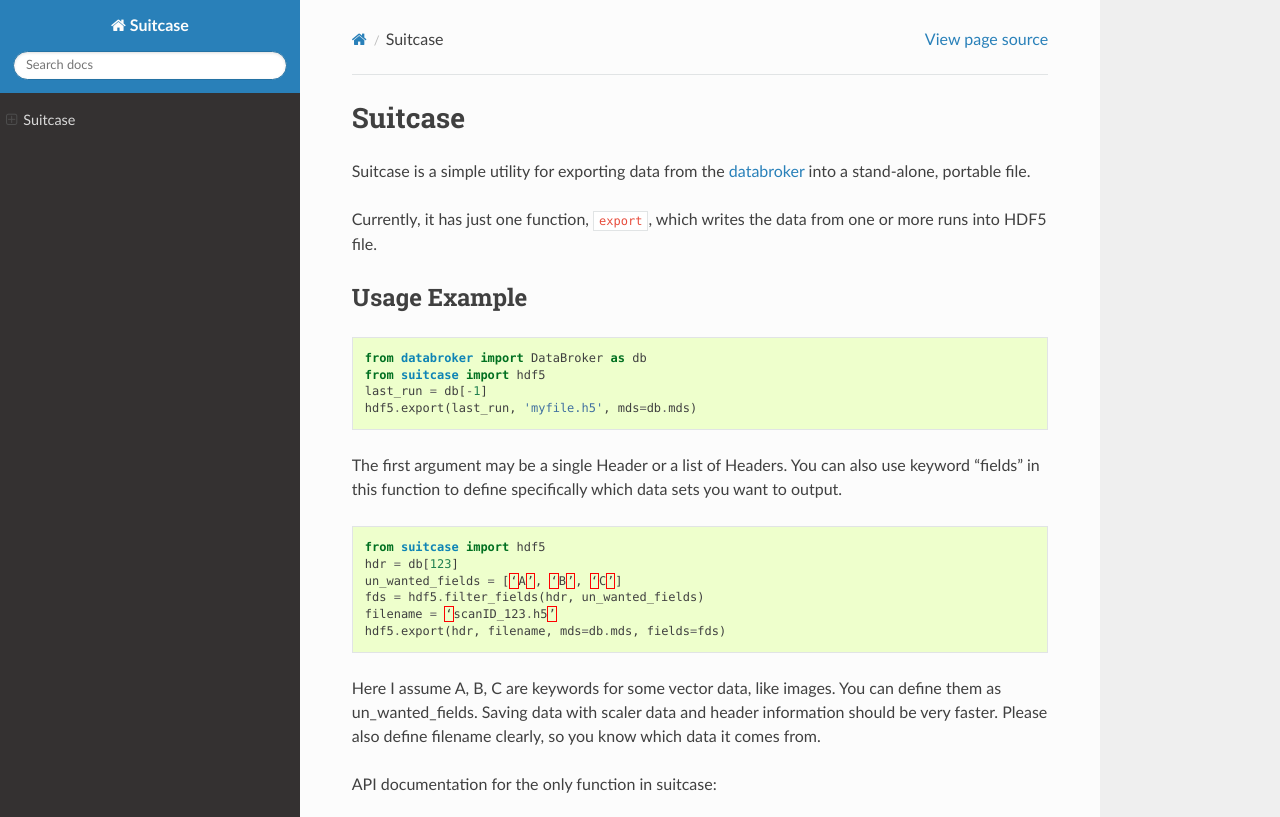
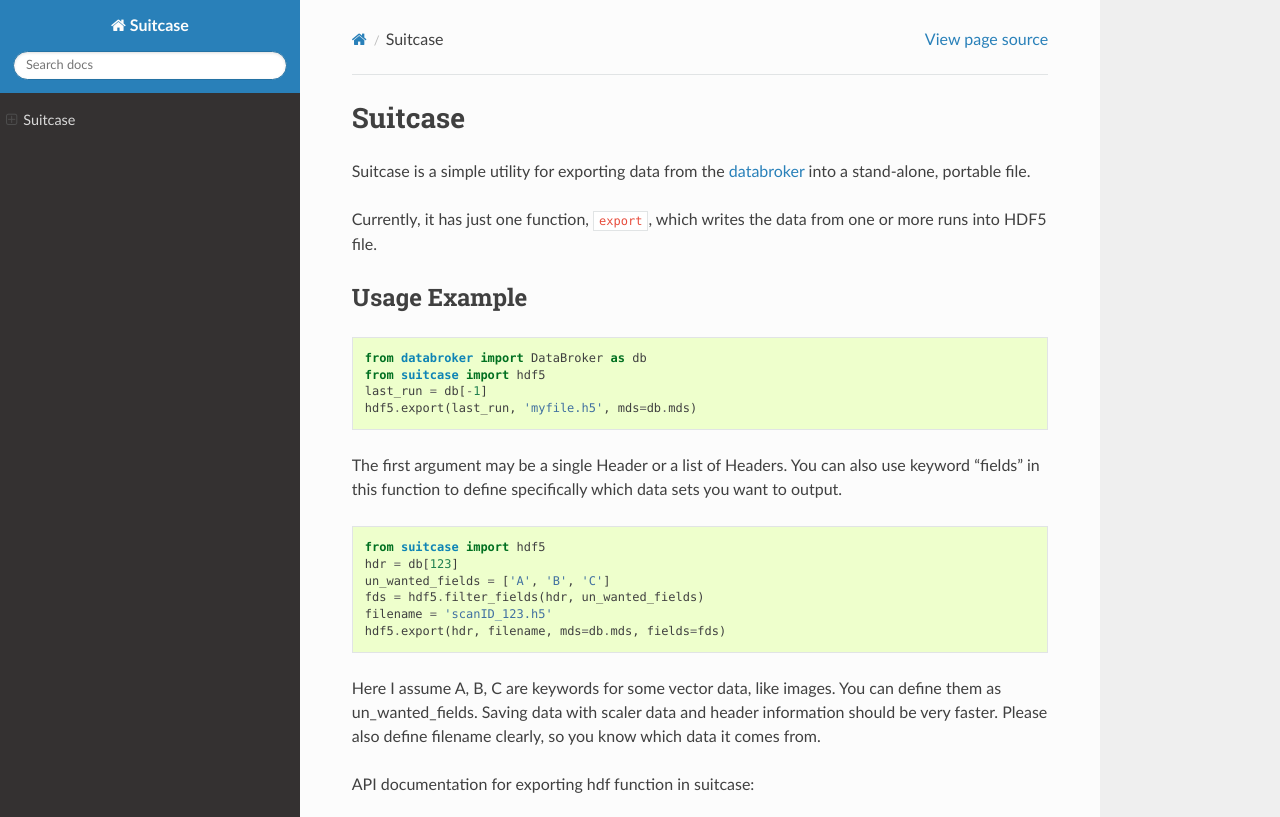
Before and after one commit to bluesky/suitcase-core, a Sphinx documentation site: the page built from doc/source/index.rst, in a window 1280 px wide and 1371 px high, cut to the strip 0-817 px from the top of the window. Built offline with Sphinx 7.4.7 and the Read the Docs theme 2.0.0, drawn with Linux system fonts in a browser that asks for light colours.

Commit message:
DOC: quotation mark correction

```diff
--- a/doc/source/index.rst
+++ b/doc/source/index.rst
@@ -30,20 +30,20 @@ in this function to define specifically which data sets you want to output.
 
     from suitcase import hdf5
     hdr = db[123]
-    un_wanted_fields = [‘A’, ‘B’, ‘C’]
+    un_wanted_fields = ['A', 'B', 'C']
     fds = hdf5.filter_fields(hdr, un_wanted_fields)
-    filename = ‘scanID_123.h5’
+    filename = 'scanID_123.h5'
     hdf5.export(hdr, filename, mds=db.mds, fields=fds)
 
 Here I assume A, B, C are keywords for some vector data, like images. You can define them as un_wanted_fields.
 Saving data with scaler data and header information should be very faster. Please also define filename clearly,
 so you know which data it comes from.
 
-API documentation for the only function in suitcase:
+API documentation for exporting hdf function in suitcase:
 
 .. currentmodule:: suitcase
 
-.. autofunction:: export
+.. autofunction:: hdf.export
 
 File Format and Project Roadmap
 -------------------------------
```
